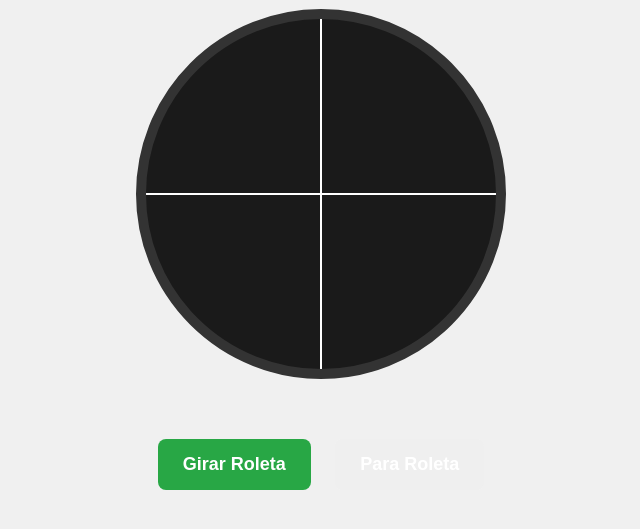
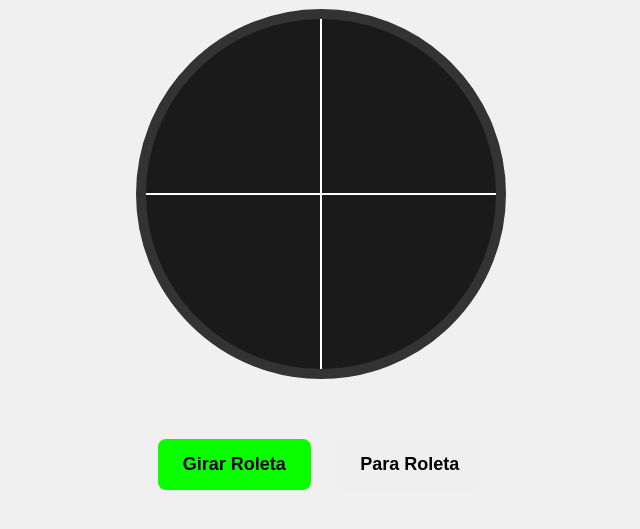
Before and after one commit to kauan-silas/trabalho-do-TEC, a plain HTML site: page index.html in a window 1280 px wide. Shown: the part 137-666 px from the top of the page, without its empty margins (319-959 px from the left). Drawn offline with Linux system fonts and the light colour scheme.

Commit message:
finalizar o trabalho

```diff
--- a/style.css
+++ b/style.css
@@ -76,24 +76,16 @@ h1 {
     cursor: pointer;
     font-size: 18px;
     font-weight: bold;
-    color: white;
+    color: rgb(0, 0, 0);
     transition: background-color 0.3s ease; /* Efeito de transição */
 }
 
 /* Botão GIRAR ROLETA (Verde) */
 #btnGirar {
-    background-color: #28a745; /* Cor verde */
-}
-
-#btnGirar:hover {
-    background-color: #1e7e34; /* Verde mais escuro no hover */
+    background-color: #09ff00; /* Cor verde */
 }
 
 /* Botão PARAR ROLETA (Vermelho) */
 #btnParar {
-    background-color: #dc3545; /* Cor vermelho */
+    background-color:  #dc3545; /* Cor vermelho */
 }
-
-#btnParar:hover {
-    background-color: #bd2130; /* Vermelho mais escuro no hover */
-}
```
